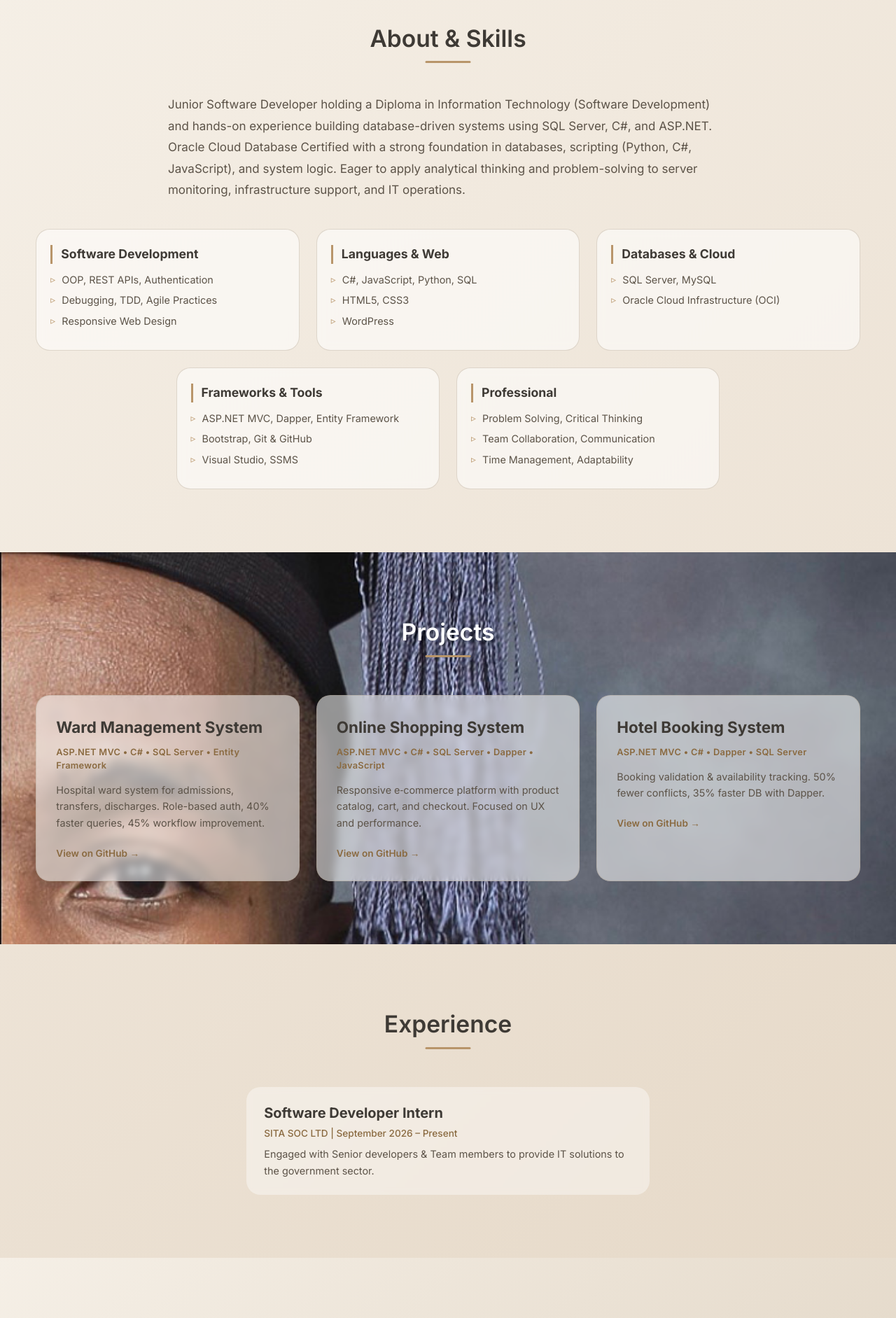
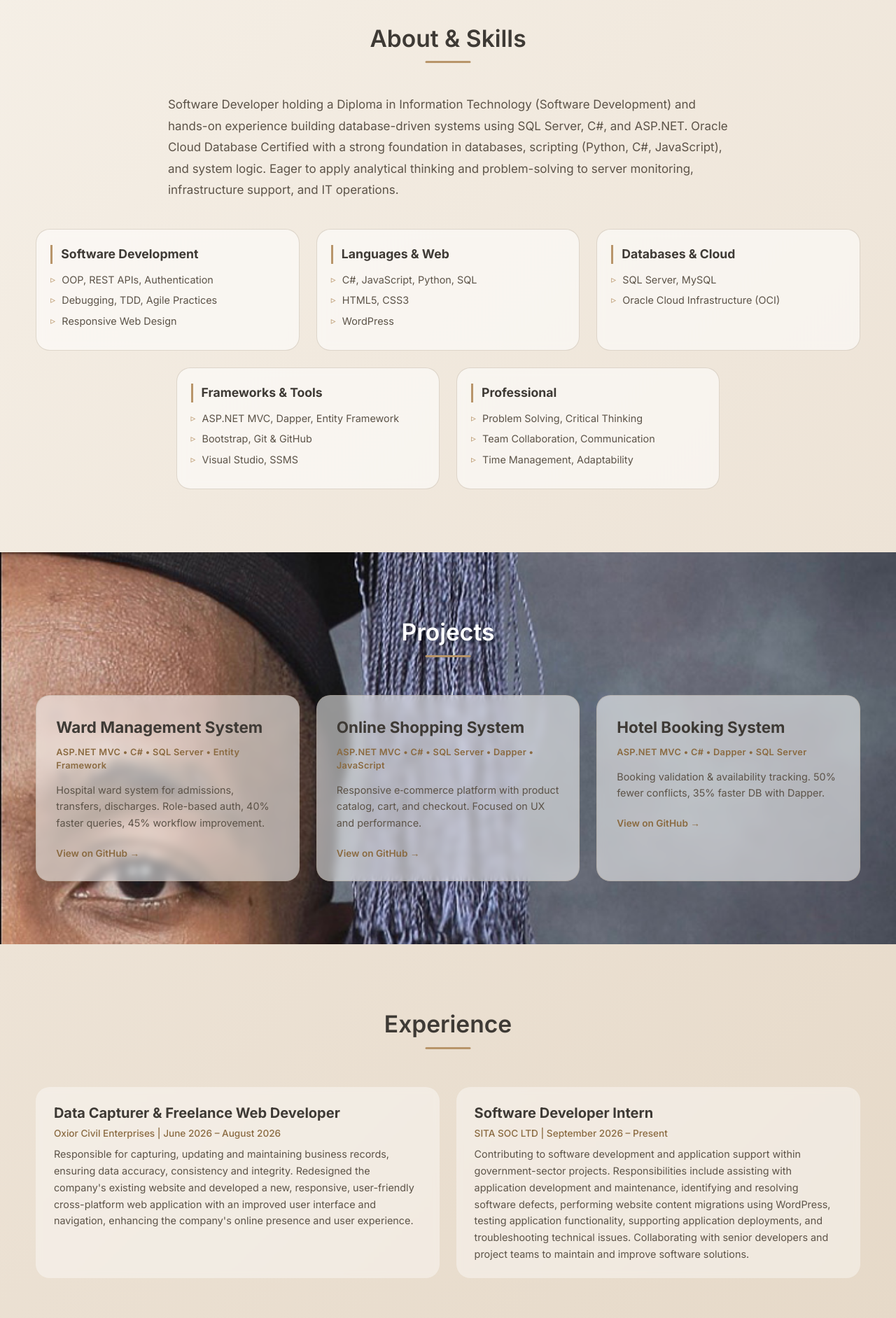
Before and after one commit to sphesihle1017/Portfolio-, a plain HTML site: page index.html in a window 1280 px wide. Shown: the part 860-2743 px from the top of the page at 70% size. Drawn offline with Linux system fonts and the light colour scheme; files whose address does not match are found by name.

Commit message:
Revise portfolio title and descriptions
Updated portfolio details to reflect current role and skills.

```diff
--- a/index.html
+++ b/index.html
@@ -5,16 +5,16 @@
   <meta name="viewport" content="width=device-width, initial-scale=1.0, user-scalable=yes"/>
 
   <!-- ===== SEO & META TAGS ===== -->
-  <title>Sphesihle Shezi | Junior Software Developer Portfolio</title>
-  <meta name="description" content="Sphesihle Shezi – Junior Software Developer from South Africa. Diploma in IT (Software Development), ASP.NET MVC, C# and SQL Server projects, certifications, GitHub and LinkedIn." />
+  <title>Sphesihle Shezi | Software Developer Portfolio</title>
+  <meta name="description" content="Sphesihle Shezi – Software Developer from Pietermaritzburg. Diploma in IT (Software Development), Python, ASP.NET MVC, C# and SQL Server projects, certifications, GitHub and LinkedIn." />
   <meta name="robots" content="index, follow, max-image-preview:large" />
   <link rel="canonical" href="https://sphesihlesportfolio.vercel.app/" />
   <link rel="icon" href="/favicon.svg" type="image/svg+xml" />
 
   <!-- Open Graph / Social -->
   <meta property="og:type" content="profile" />
-  <meta property="og:title" content="Sphesihle Shezi | Junior Software Developer Portfolio" />
-  <meta property="og:description" content="Junior Software Developer from South Africa and Software Developer Intern at SITA SOC (Ltd). ASP.NET MVC, C#, SQL Server and WordPress. View experience, projects and certifications." />
+  <meta property="og:title" content="Sphesihle Shezi | Software Developer Portfolio" />
+  <meta property="og:description" content="Software Developer Intern at SITA SOC (Ltd). ASP.NET MVC, C#, SQL Server, MySQL, Oracle Cloud Databases and WordPress. View experience, projects and certifications." />
   <meta property="og:image" content="https://sphesihlesportfolio.vercel.app/images/High_DA30796-047.jpg" />
   <meta property="og:image:alt" content="Portrait of Sphesihle Shezi" />
   <meta property="og:url" content="https://sphesihlesportfolio.vercel.app/" />
@@ -25,8 +25,8 @@
 
   <!-- Twitter Card -->
   <meta name="twitter:card" content="summary_large_image" />
-  <meta name="twitter:title" content="Sphesihle Shezi | Junior Software Developer Portfolio" />
-  <meta name="twitter:description" content="Junior Software Developer from South Africa and Software Developer Intern at SITA SOC (Ltd). ASP.NET MVC, C#, SQL Server and WordPress." />
+  <meta name="twitter:title" content="Sphesihle Shezi | Software Developer Portfolio" />
+  <meta name="twitter:description" content="  Software Developer Intern at SITA SOC (Ltd). ASP.NET MVC, C#, SQL Server,MySQL , Oracle Databases and WordPress." />
   <meta name="twitter:image" content="https://sphesihlesportfolio.vercel.app/images/High_DA30796-047.jpg" />
   <meta name="twitter:image:alt" content="Portrait of Sphesihle Shezi" />
 
@@ -55,7 +55,7 @@
         "@id": "https://sphesihlesportfolio.vercel.app/#website",
         "url": "https://sphesihlesportfolio.vercel.app/",
         "name": "Sphesihle Shezi",
-        "description": "Portfolio of Sphesihle Shezi, Junior Software Developer from South Africa.",
+        "description": "Portfolio of Sphesihle Shezi, Software Developer from South Africa.",
         "inLanguage": "en-ZA",
         "publisher": { "@id": "https://sphesihlesportfolio.vercel.app/#person" }
       },
@@ -63,7 +63,7 @@
         "@type": "ProfilePage",
         "@id": "https://sphesihlesportfolio.vercel.app/#profilepage",
         "url": "https://sphesihlesportfolio.vercel.app/",
-        "name": "Sphesihle Shezi | Junior Software Developer Portfolio",
+        "name": "Sphesihle Shezi | Software Developer ",
         "inLanguage": "en-ZA",
         "dateModified": "2026-11-07T14:47:00+02:00",
         "isPartOf": { "@id": "https://sphesihlesportfolio.vercel.app/#website" },
@@ -77,8 +77,8 @@
         "url": "https://sphesihlesportfolio.vercel.app/",
         "mainEntityOfPage": { "@id": "https://sphesihlesportfolio.vercel.app/#profilepage" },
         "image": "https://sphesihlesportfolio.vercel.app/images/High_DA30796-047.jpg",
-        "jobTitle": "Junior Software Developer",
-        "description": "Junior Software Developer from South Africa with a Diploma in Information Technology (Software Development) from Nelson Mandela University. Currently a Software Developer Intern at SITA SOC (Ltd).",
+        "jobTitle": " Software Developer",
+        "description": " Software Developer from South Africa with a Diploma in Information Technology (Software Development) from Nelson Mandela University. Currently a Software Developer Intern at SITA SOC (Ltd).",
         "address": {
           "@type": "PostalAddress",
           "addressLocality": "Pietermaritzburg",
@@ -148,7 +148,7 @@
     <div class="loader-content">
       <img class="loader-avatar" src="images/High_DA30796-047.jpg" alt=" " />
       <div class="loader-name">Sphesihle Shezi</div>
-      <div class="loader-role">Junior Software Developer</div>
+      <div class="loader-role"> Software Developer</div>
       <div class="loader-bar-track">
         <div class="loader-bar-fill"></div>
       </div>
@@ -179,7 +179,7 @@
     <div class="hero-left">
       <h2>Hey, I'm Sphesihle Shezi</h2>
       <div class="role" id="dynamicRole">Junior Software Developer</div>
-      <div class="stack" id="dynamicStack">ASP.NET MVC • C# • SQL Server • JavaScript • HTML/CSS • WordPress</div>
+      <div class="stack" id="dynamicStack">ASP.NET MVC • C# • SQL Server • JavaScript • HTML/CSS • Python • MySQL • Oracle Databases • WordPress</div>
       <p class="project-description" id="dynamicDescription">I build innovative, database-driven web applications with a focus on clean architecture and user experience. <b>
       See my projects below to explore my work and skills in action.
       </b></p>
@@ -196,7 +196,7 @@
   <section class="section" id="aboutSkills">
     <h2>About & Skills</h2>
     <div class="about-text">
-      Junior Software Developer holding a Diploma in Information Technology (Software Development) and hands-on experience building database-driven systems using SQL Server, C#, and ASP.NET.
+       Software Developer holding a Diploma in Information Technology (Software Development) and hands-on experience building database-driven systems using SQL Server, C#, and ASP.NET.
       Oracle Cloud Database Certified with a strong foundation in databases, scripting (Python, C#, JavaScript), and system logic. Eager to apply analytical thinking and problem-solving to server monitoring, infrastructure support, and IT operations.
     </div>
 
@@ -273,20 +273,38 @@
     <h2>Experience</h2>
     <div class="info-grid">
 
-  <!--     <article class="info-card">
-        <h3>Data Capturer & Freelance developer</h3>
+
+    <article class="info-card">
+      <h3>Data Capturer & Freelance Web Developer</h3>
       <div class="meta">Oxior Civil Enterprises | June 2026 – August 2026</div>
-        <p><li>Capturing and maintaining business data accurately and on time, with attention to detail and data integrity.
+      <p>
+        Responsible for capturing, updating and maintaining business records,
+        ensuring data accuracy, consistency and integrity. Redesigned the
+        company's existing website and developed a new, responsive,
+        user-friendly cross-platform web application with an improved user
+        interface and navigation, enhancing the company's online presence
+        and user experience.
+      </p>
+    </article>
 
-         <br><li> Desgined and built a user friendly cross-platform web application for Oxior Civil Enterprises Pty ltd
-      </article> -->
+
   <article class="info-card">
     <h3>Software Developer Intern</h3>
     <div class="meta">SITA SOC LTD | September 2026 – Present</div>
-        <p>Engaged with Senior developers & Team members to provide IT solutions to the government sector.</p>
+    <p>
+      Contributing to software development and application support within
+      government-sector projects. Responsibilities include assisting with
+      application development and maintenance, identifying and resolving
+      software defects, performing website content migrations using
+      WordPress, testing application functionality, supporting application
+      deployments, and troubleshooting technical issues. Collaborating
+      with senior developers and project teams to maintain and improve
+      software solutions.
+    </p>
   </article>
   </div>
   </section>
+
 
   <!-- EDUCATION SECTION -->
   <section class="section" id="education">
```
Lines whose indentation alone changed are shown as unchanged.
